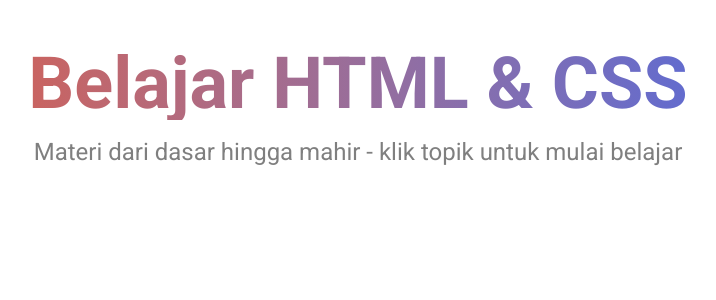
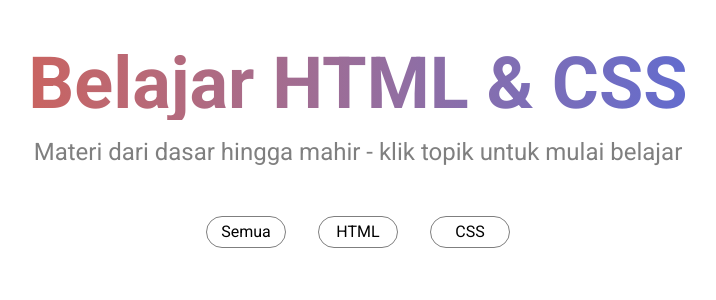
Before and after one commit to fahrypratama17/materi-workshop-web-hmdtif, a React (Vite) app: page / in a window 1280 px wide. Shown: the top 300 px of the page, without its empty margins (282-998 px from the left). Built offline with nearby package versions, Linux system fonts and the light colour scheme.

Commit message:
feat: "add filter component and integrate into header"

```diff
--- a/src/components/Header.tsx
+++ b/src/components/Header.tsx
@@ -1,3 +1,5 @@
+import Filter from "./filter.tsx";
+
 const Header = () => {
   return (
     <header className="mt-12 space-y-4">
@@ -7,6 +9,7 @@ const Header = () => {
       <p className="text-center text-2xl text-black/50">
         Materi dari dasar hingga mahir - klik topik untuk mulai belajar
       </p>
+      <Filter />
     </header>
   );
 };
--- /dev/null
+++ b/src/components/filter.tsx
@@ -0,0 +1,11 @@
+const filter = () => {
+  return (
+    <section className="mt-12 flex items-center justify-center gap-8">
+      <button className="filter">Semua</button>
+      <button className="filter">HTML</button>
+      <button className="filter">CSS</button>
+    </section>
+  );
+};
+
+export default filter;
--- a/src/index.css
+++ b/src/index.css
@@ -15,4 +15,8 @@
     .title {
         @apply bg-linear-to-r from-orange-600  to-blue-600 bg-clip-text text-transparent;
     }
+
+    .filter {
+        @apply border border-black/50 rounded-2xl w-20 h-8 hover:scale-105 duration-300 cursor-pointer;
+    }
 }
```
